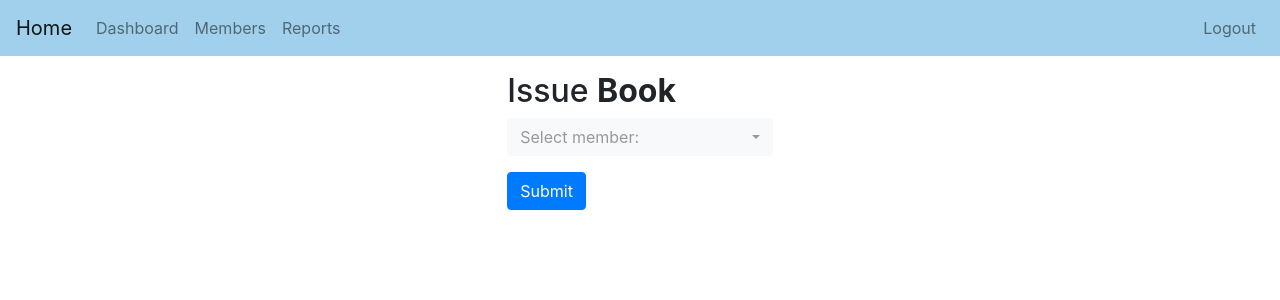
After one commit to lafith/library-management-system, a Flask app: page /issue_book/1 in a window 1280 px wide. The commit adds this page. Shown: the top 300 px of the page. Run offline with Flask 2, Linux system fonts and the light colour scheme; the visitor is signed in with stand-in values (Sample User, id 1); tables that the repository leaves empty hold one stand-in row (values such as "Sample post"); some libraries are stand-ins or nearby versions.

Commit message:
feat: include searchable dropdowns for issue/return

```diff
--- a/app/api.py
+++ b/app/api.py
@@ -6,7 +6,7 @@ from app.models import Member, Transaction
 
 import math
 import requests
-
+from collections import OrderedDict
 
 def register_librarian(name, email, password):
     """Add new librarian account info into Register table
@@ -178,9 +178,13 @@ def delete_member_db(id):
         Id of the member to be removed
     """
     member = Member.query.get(id)
-    db.session.delete(member)
-    db.session.commit()
-
+    transactions = member.transactions
+    if transactions is None:
+        db.session.delete(member)
+        db.session.commit()
+        flash("Member Deleted Successfully", 'success')
+    else:
+        flash("Member has not returned books", 'danger')
 
 def add_book_db(
         title, isbn, total, authors):
@@ -254,10 +258,11 @@ def delete_book_db(book_id):
     """
     book = Book.query.get(book_id)
     if Transaction.query.filter_by(book_id=book_id).count() != 0:
-        flash('Cannot Delete, Alread issued copies', 'danger')
+        flash('Cannot Delete, copies have been issued', 'danger')
     else:
         db.session.delete(book)
         db.session.commit()
+        flash("Book info Deleted Successfully", 'danger')
 
 
 def add_transaction(book_id, member_name):
@@ -271,30 +276,14 @@ def add_transaction(book_id, member_name):
         Name of the member to whom book is getting issued
     """
     book = Book.query.get(book_id)
-    if book.available == 0:
-        flash('No copies available to issue', 'danger')
-    else:
-        member = Member.query.filter_by(name=member_name).first()
-        if member is None:
-            flash('This member doesnt exist', 'danger')
-        else:
-            transactions = member.transactions
-            return_column = transactions.with_entities(Transaction.if_returned)
-            not_returned = return_column.filter_by(if_returned=False).count()
-            debt = app.config['RENT_FEE'] * not_returned
-            if debt <= app.config['DEBT_LIMIT']:
-                transaction = Transaction(
-                    member_id=member.member_id,
-                    book_id=book_id,
-                    )
-                book.available = book.available - 1
-                db.session.add(transaction)
-                db.session.commit()
-                flash('Book issued successfully!', 'success')
-            else:
-                flash(
-                    'Debt has crossed the limit! Cannot issue more',
-                    'danger')
+    member = Member.query.filter_by(name=member_name).first()
+    transaction = Transaction(
+        member_id=member.member_id,
+        book_id=book_id)
+    book.available = book.available - 1
+    db.session.add(transaction)
+    db.session.commit()
+    flash('Book issued successfully!', 'success')
 
 
 def update_transaction(book_id, member_name):
@@ -309,23 +298,13 @@ def update_transaction(book_id, member_name):
     """
     book = Book.query.get(book_id)
     member = Member.query.filter_by(name=member_name).first()
-    if member is None:
-        flash('This member doesnt exist', 'danger')
-    else:
-        if book.available == book.total:
-            flash(' Error! available is same as total stock', 'danger')
-        else:
-            transaction = member.transactions.filter_by(
-                member_id=member.member_id,
-                book_id=book_id, if_returned=False).first()
-            if transaction is not None:
-                print('hurrayyy')
-                transaction.if_returned = True
-                book.available = book.available + 1
-                db.session.commit()
-                flash('Return Confirmed', 'success')
-            else:
-                flash('Not issued to this member', 'danger')
+    transaction = member.transactions.filter_by(
+        member_id=member.member_id,
+        book_id=book_id, if_returned=False).first()
+    transaction.if_returned = True
+    book.available = book.available + 1
+    db.session.commit()
+    flash('Return Confirmed', 'success')
 
 
 def fetch_frappe(
@@ -411,3 +390,23 @@ def single_request(url, params):
         print('Success!')
         data = response.json()
         return data['message']
+
+
+def populate_memberlist(mode, book_id=None):
+    members = Member.query.all()
+    eligible =[]
+    if mode == "issue":
+        for member in members:
+            transactions = member.transactions
+            return_column = transactions.with_entities(Transaction.if_returned)
+            not_returned = return_column.filter_by(if_returned=False).count()
+            debt = app.config['RENT_FEE'] * not_returned
+            if debt <= app.config['DEBT_LIMIT']:
+                eligible.append(member)
+    elif mode == "return":
+        book = Book.query.get(book_id)
+        transactions = book.transactions.filter_by(if_returned=False).all()
+        for transaction in transactions:
+            eligible.append(transaction.member)
+        eligible = list(OrderedDict.fromkeys(eligible))
+    return eligible
--- a/app/routes.py
+++ b/app/routes.py
@@ -13,7 +13,7 @@ from app.api import register_librarian, get_allbooks, search_books
 from app.api import get_members, add_member_db, update_member_db
 from app.api import add_book_db, update_book_db, delete_book_db
 from app.api import add_transaction, update_transaction
-from app.api import fetch_frappe, delete_member_db
+from app.api import fetch_frappe, delete_member_db, populate_memberlist
 
 
 @app.route('/')
@@ -95,7 +95,6 @@ def dashboard():
     if request.method == "POST":
         search_string = request.form["search"]
         search_by = request.form.get("searchby")
-
         books_paginated = search_books(search_by, search_string, books)
 
     return render_template('dashboard.html', books=books_paginated)
@@ -162,7 +161,6 @@ def update_member():
 def delete_member(id):
     """View function to remove entries from Member table"""
     delete_member_db(id)
-    flash("Member Deleted Successfully", 'danger')
     return redirect(url_for('members'))
 
 
@@ -203,32 +201,43 @@ def update_book():
 def delete_book(id):
     """View function to remove entries from Member table"""
     delete_book_db(id)
-
-    flash("Book info Deleted Successfully", 'danger')
     return redirect(url_for('dashboard'))
 
 
-@app.route('/issue_book', methods=['GET', 'POST'])
+@app.route('/issue_book/<id>', methods=['GET', 'POST'])
 @is_logged_in
-def issue_book():
+def issue_book(id):
     """View function to issue a book"""
     if request.method == 'POST':
-        member_name = request.form['member']
-        book_id = request.form.get('book_id')
-        add_transaction(book_id, member_name)
+        member_name = request.form.get("member_name")
+        add_transaction(id, member_name)
         return redirect(url_for('dashboard'))
 
+    book = Book.query.get(id)
+    if book.available == 0:
+        flash('No copies available to issue', 'danger')
+        return redirect(url_for('dashboard'))
+    else:
+        members = populate_memberlist(mode='issue')
+        return render_template('issue_book.html', id=id, members=members)
 
-@app.route('/return_book', methods=['GET', 'POST'])
+
+@app.route('/return_book/<id>', methods=['GET', 'POST'])
 @is_logged_in
-def return_book():
+def return_book(id):
     """View function to return a book"""
     if request.method == 'POST':
-        member_name = request.form['member']
-        book_id = request.form.get('book_id')
-        update_transaction(book_id, member_name)
+        member_name = request.form.get("member_name")
+        update_transaction(id, member_name)
+        return redirect(url_for('dashboard'))
 
+    book = Book.query.get(id)
+    if book.available == book.total:
+        flash(' Error! available is same as total stock', 'danger')
         return redirect(url_for('dashboard'))
+    else:
+        members = populate_memberlist(mode='return',book_id=id)
+        return render_template('return_book.html', id=id, members=members)
 
 
 @app.route('/import_books', methods=['GET', 'POST'])
--- /dev/null
+++ b/app/templates/issue_book.html
@@ -0,0 +1,30 @@
+{% extends "layout.html" %} {% block title %} Issue Book{% endblock %} {% block
+content %}
+<div class="row justify-content-center align-items-center h-100">
+  <div class="col col-sm-6 col-md-6 col-lg-4 col-xl-3">
+    <div class="jumbotron p-3" style="background-color: #ffffff">
+      <h2>Issue <b>Book</b></h2>
+      <form action="" method="POST">
+        <div class="form-group">
+          <select
+            class="form-control member_select"
+            name="member_name"
+            data-live-search="true"
+            title="Select member:"
+          >
+            {% for member in members%}
+            <option>{{member.name}}</option>
+            {%endfor%}
+          </select>
+        </div>
+        <button class="btn btn-primary" type="submit">Submit</button>
+      </form>
+    </div>
+  </div>
+</div>
+<script>
+  $(document).ready(function () {
+    $(".member_select").selectpicker();
+  });
+</script>
+{% endblock %}
--- a/app/templates/layout.html
+++ b/app/templates/layout.html
@@ -17,20 +17,20 @@
 
     <title>{% block title %}{% endblock %}</title>
 
-    <script src="https://ajax.googleapis.com/ajax/libs/jquery/2.1.3/jquery.min.js"></script>
-
+    <script src="https://ajax.googleapis.com/ajax/libs/jquery/3.6.0/jquery.min.js"></script>
     <link
       rel="stylesheet"
       href="https://use.fontawesome.com/releases/v5.7.0/css/all.css"
       integrity="sha384-lZN37f5QGtY3VHgisS14W3ExzMWZxybE1SJSEsQp9S+oqd12jhcu+A56Ebc1zFSJ"
       crossorigin="anonymous"
     />
+    <script src="https://cdnjs.cloudflare.com/ajax/libs/Chart.js/3.1.1/chart.min.js"></script>
+
     <!-- Latest compiled and minified CSS -->
     <link
       rel="stylesheet"
       href="https://cdn.jsdelivr.net/npm/bootstrap-select@1.13.14/dist/css/bootstrap-select.min.css"
     />
-    <script src="https://cdnjs.cloudflare.com/ajax/libs/Chart.js/3.1.1/chart.min.js"></script>
   </head>
   <body>
     {%include "includes/_navbar.html"%}{%include "includes/_messages.html"%}
--- a/config.py
+++ b/config.py
@@ -7,6 +7,6 @@ class Config(object):
     SECRET_KEY = os.environ.get('SECRET_KEY') or 'you-will-never-guess'
     SQLALCHEMY_DATABASE_URI = os.environ.get('DATABASE_URL') or \
         'sqlite:///' + os.path.join(basedir, 'lbms.db')
-    RENT_FEE = 5
-    DEBT_LIMIT = 500
+    RENT_FEE = 200
+    DEBT_LIMIT = 600
     PER_PAGE_COUNT = 10
```
Also changed, not shown: app/templates/dashboard.html (+17 -79 lines), app/templates/return_book.html (added, +30 -0 lines).
